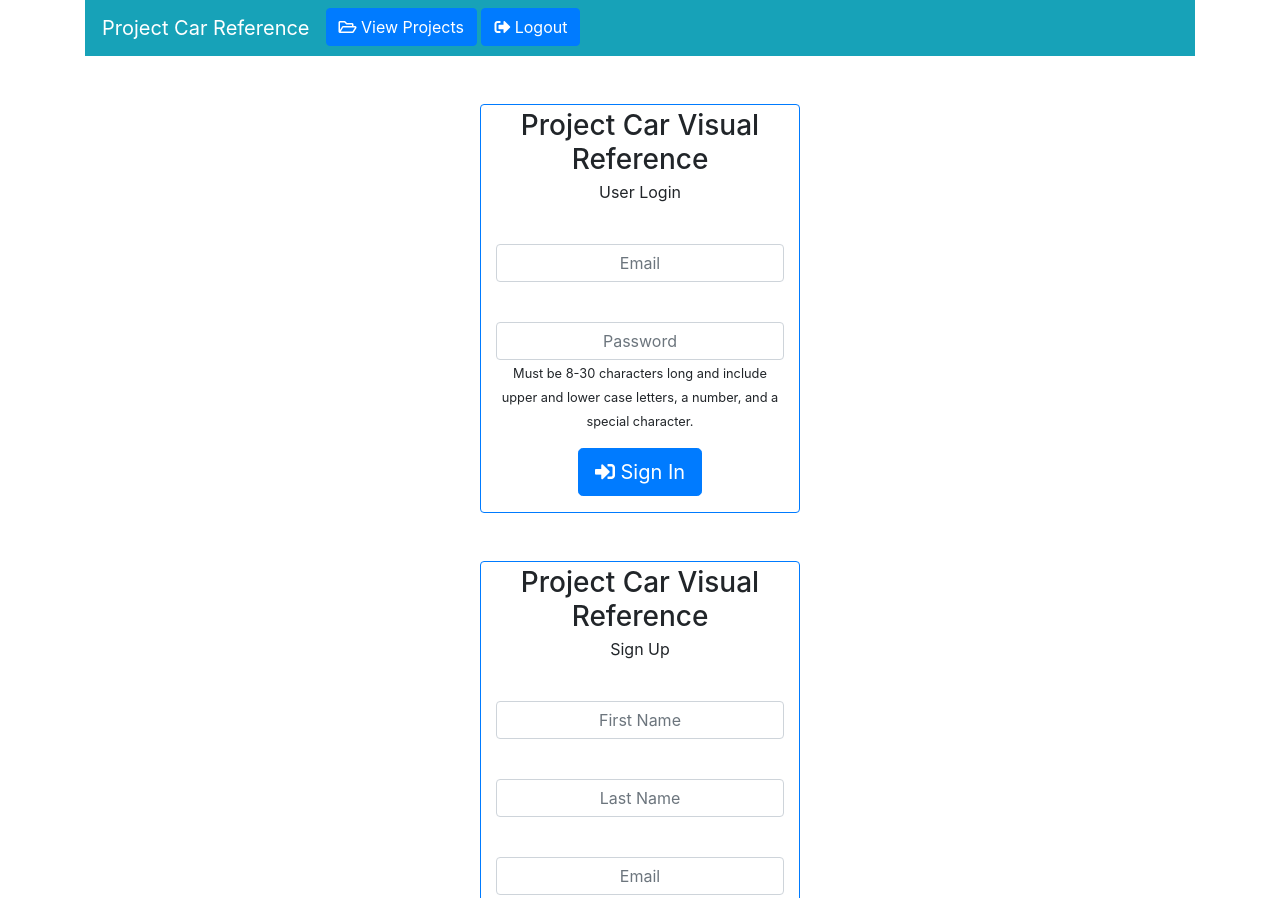
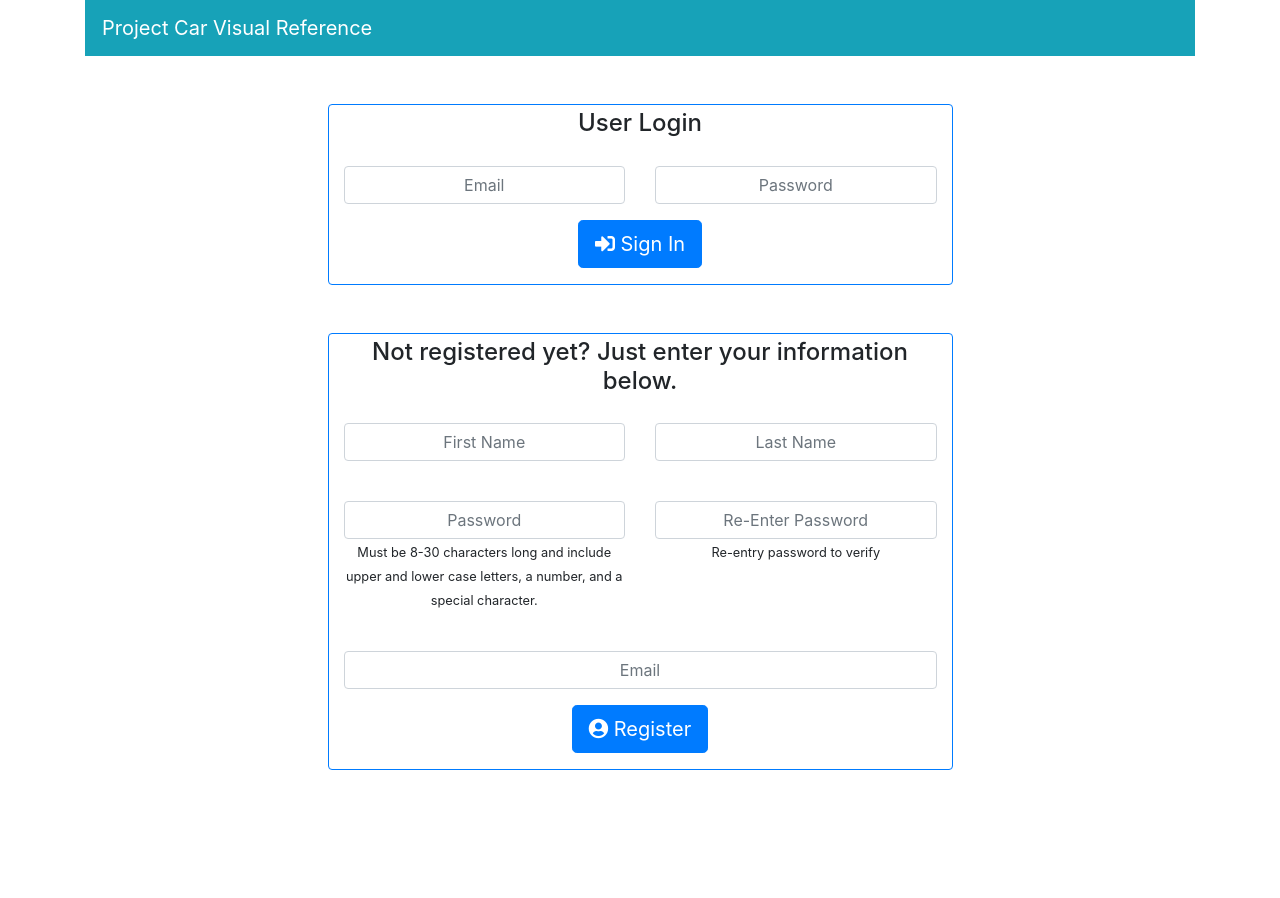
Before and after one commit to hyperrex/project-car-reference, a website: page index.html in a window 1280 px wide. Shown: the top 898 px of the page. After the commit the page ends 818 px from the top, so only its background shows below. Drawn offline with nearby package versions, Linux system fonts and the light colour scheme.

Commit message:
Create login or signup page

```diff
--- a/assets/css/styles.css
+++ b/assets/css/styles.css
@@ -2,10 +2,18 @@ body {
   background-color: rgb(215, 215, 215);
 }
 
-/* #login-form-container {
+#login-form-container {
+  display: block;
+}
+
+#sign-up-container {
+  display: block;
+}
+
+#view-projects-button {
   display: none;
 }
 
-#sign-up-container {
+#logout-button {
   display: none;
-} */
+}
--- a/index.html
+++ b/index.html
@@ -16,87 +16,81 @@
 </head>
 
 <body>
+    <div class="container-fluid">
         <!-- Navigation -->
         <div class="container">
             <nav class="navbar navbar-expand bg-info text-white" id="nav-bar">
                 <div class="row">
-                <a class="navbar-brand ml-3">
-                     Project Car Reference
+                    <a class="navbar-brand ml-3 w-40">
+                        Project Car Visual Reference
                     </a>
                     <div class="float-right">
-                    <button id="view-projects" class="btn btn-primary"><i class="far fa-folder-open"></i> View Projects</button>
-                    <button id="logout" class="btn btn-primary"><i class="fas fa-sign-out-alt"></i> Logout</button>
+                        <button id="view-projects-button" class="btn btn-primary"><i class="far fa-folder-open"></i>
+                            View
+                            Projects</button>
+                        <button id="logout-button" class="btn btn-primary"><i class="fas fa-sign-out-alt"></i> Logout</button>
                     </div>
                 </div>
             </nav>
         </div>
 
         <!-- Login -->
-    <div class="container border border-primary rounded my-5 w-25" id="login-form-container">
+        <div class="container border border-primary rounded my-5 w-50" id="login-form-container">
             <form id="login-form" class="form text-center">
-            <h3 class="m-1 text-center">Project Car Visual Reference</h3>
-            <p>User Login</p>
-
-            <div class="form-group text-center">
+                <h4 class="m-1 text-center">User Login</h4>
+                <div class="row">
+                    <div class="form-group text-center col-6">
                         <label for="email" class="control-label"></label>
                         <input required type="email" class="form-control text-center text-muted" id="email" placeholder="Email"
                             required>
                     </div>
-
-            <div class="form-group text-center">
+                    <div class="form-group text-center col-6">
                         <label for="password" class="control-label"></label>
-                <input required type="password" class="form-control text-center text-muted" id="password" placeholder="Password"
-                    required pattern="(?=^.{8,30}$)((?=.*\d)|(?=.*\W+))(?![.\n])(?=.*[A-Z])(?=.*[a-z]).*$">
-                <small id="passwordHelpInline" class="text-center">
-                    Must be 8-30 characters long and include upper and lower case letters, a number, and a special
-                    character.
-                </small>
+                        <input required type="password" class="form-control text-center text-muted" id="password"
+                            placeholder="Password" required pattern="(?=^.{8,30}$)((?=.*\d)|(?=.*\W+))(?![.\n])(?=.*[A-Z])(?=.*[a-z]).*$">
                     </div>
-
-            <div class="form-group text-center">
+                </div>
+                <div class="form-group text-center ">
                     <button type="submit" id='login-button' class="btn btn-lg btn-primary"><i class="fas fa-sign-in-alt"></i>
                         Sign In</button>
-
                 </div>
-
             </form>
         </div>
 
         <!-- Sign Up -->
-    <div class="container border border-primary rounded my-5 w-25" id="sign-up-container">
+        <div class="container border border-primary rounded my-5 w-50" id="sign-up-container">
 
             <form id="sign-up-form" class="form text-center">
-            <h3 class="m-1 text-center">Project Car Visual Reference</h3>
-            <p>Sign Up</p>
-
-            <div class="form-group text-center">
+                <h4 class="m-1 text-center">Not registered yet? Just enter your information below.</h4>
+                <div class="row">
+                    <div class="form-group text-center col-6">
                         <label for="first-name" class="control-label"></label>
                         <input required type="first-name" class="form-control text-center text-muted" id="first-name"
                             placeholder="First Name" required>
                     </div>
 
-            <div class="form-group text-center">
+                    <div class="form-group text-center col-6">
                             <label for="last-name" class="control-label"></label>
-                <input required type="last-name" class="form-control text-center text-muted" id="last-name" placeholder="Last Name"
-                    required>
+                            <input required type="last-name" class="form-control text-center text-muted" id="last-name"
+                                placeholder="Last Name" required>
                         </div>
 
-            <div class="form-group text-center">
-                <label for="email" class="control-label"></label>
-                <input required type="email" class="form-control text-center text-muted" id="email" placeholder="Email"
-                    required>
+
                 </div>
 
-            <div class="form-group text-center">
+                <div class="row">
+                        <div class="form-group text-center col-6">
                                 <label for="password" class="control-label"></label>
                                 <input required type="password" class="form-control text-center text-muted" id="sign-up-password"
                                     placeholder="Password" required pattern="(?=^.{8,30}$)((?=.*\d)|(?=.*\W+))(?![.\n])(?=.*[A-Z])(?=.*[a-z]).*$">
                                 <small id="passwordHelpInline" class="text-center">
-                    Must be 8-30 characters long and include upper and lower case letters, a number, and a special
+                                    Must be 8-30 characters long and include upper and lower case letters, a number, and a
+                                    special
                                     character.
                                 </small>
                             </div>
-            <div class="form-group text-center">
+
+                    <div class="form-group text-center col-6">
                         <label for="verify-password" class="control-label"></label>
                         <input required type="password" class="form-control text-center text-muted" id="verify-password"
                             placeholder="Re-Enter Password" required pattern="(?=^.{8,30}$)((?=.*\d)|(?=.*\W+))(?![.\n])(?=.*[A-Z])(?=.*[a-z]).*$">
@@ -104,12 +98,22 @@
                             Re-entry password to verify
                         </small>
                     </div>
+                </div>
+
+                <div class="row">
+                    <div class="form-group text-center col-12">
+                        <label for="email" class="control-label"></label>
+                        <input required type="email" class="form-control text-center text-muted" id="email" placeholder="Email"
+                            required>
+                    </div>
+
+                </div>
 
                 <!-- Implement dual entry password later -->
 
                 <div class="form-group text-center">
                     <button type="submit" id="submit-button" class="btn btn-lg btn-primary"><i class="fa fa-user-circle"></i>
-                    Submit</button>
+                        Register</button>
                 </div>
 
             </form>
@@ -127,10 +131,11 @@
             <!-- image title -->
             <!-- image description -->
         </div>
-
+    </div>
     <!-- Scripts -->
     <script src="./scripts/render/login.js" charset="utf-8"></script>
     <script src="./scripts/render/signup.js" charset="utf-8"></script>
+    <script src="./scripts/templates/navigation-template.js" charset="utf-8"></script>
 </body>
 
 </html>
```
Lines whose indentation alone changed are shown as unchanged.
